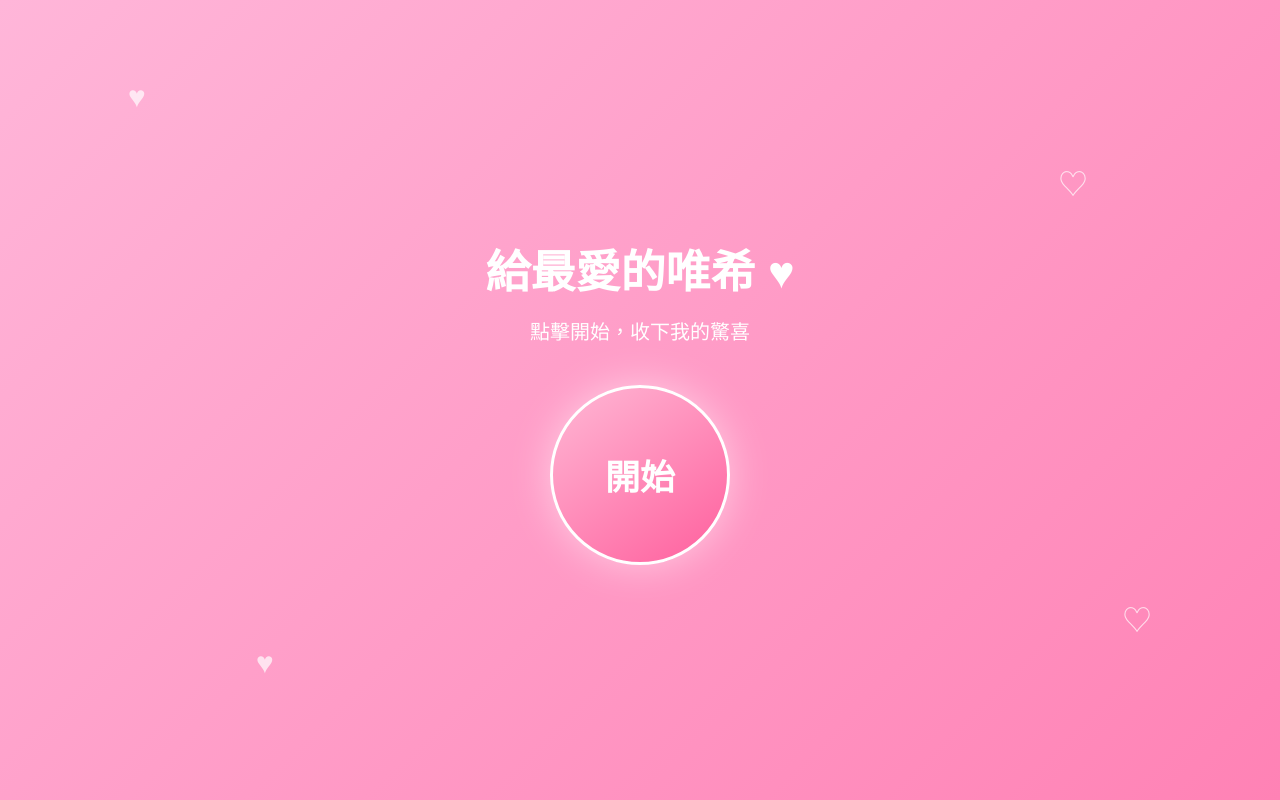
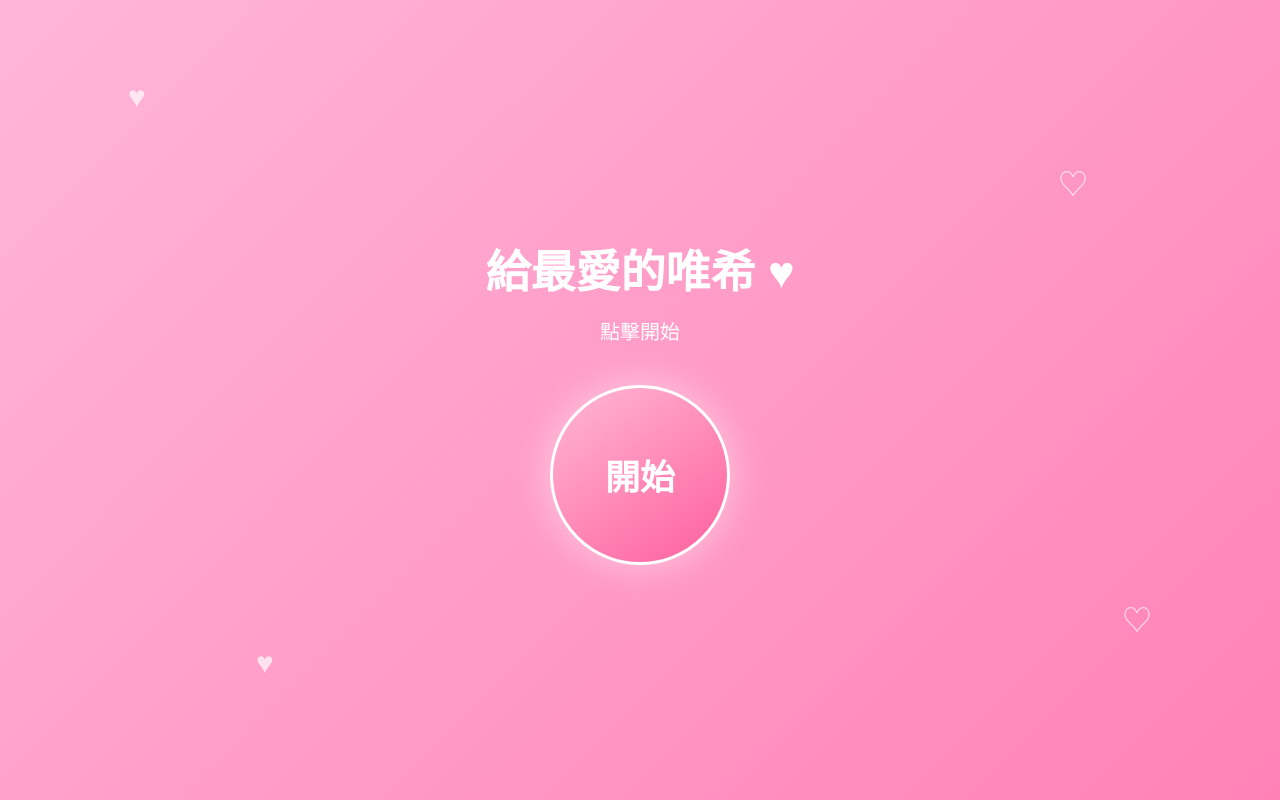
Before and after one commit to shenb1989-hash/location-test, a plain HTML site: page index.html in a window 1280 px wide. Drawn offline with Linux system fonts and the light colour scheme.

Commit message:
Update index.html

```diff
--- a/index.html
+++ b/index.html
@@ -3,7 +3,7 @@
 <head>
 <meta charset="UTF-8">
 <meta name="viewport" content="width=device-width, initial-scale=1.0">
-<title>給廖唯希的驚喜</title>
+<title>給廖唯希</title>
 
 <style>
 * {
@@ -160,7 +160,7 @@ button:active {
 
     <div id="start">
         <div class="title">給最愛的唯希 ♥</div>
-        <div class="text">點擊開始，收下我的驚喜</div>
+        <div class="text">點擊開始</div>
         <button onclick="start()">開始</button>
     </div>
 
```
